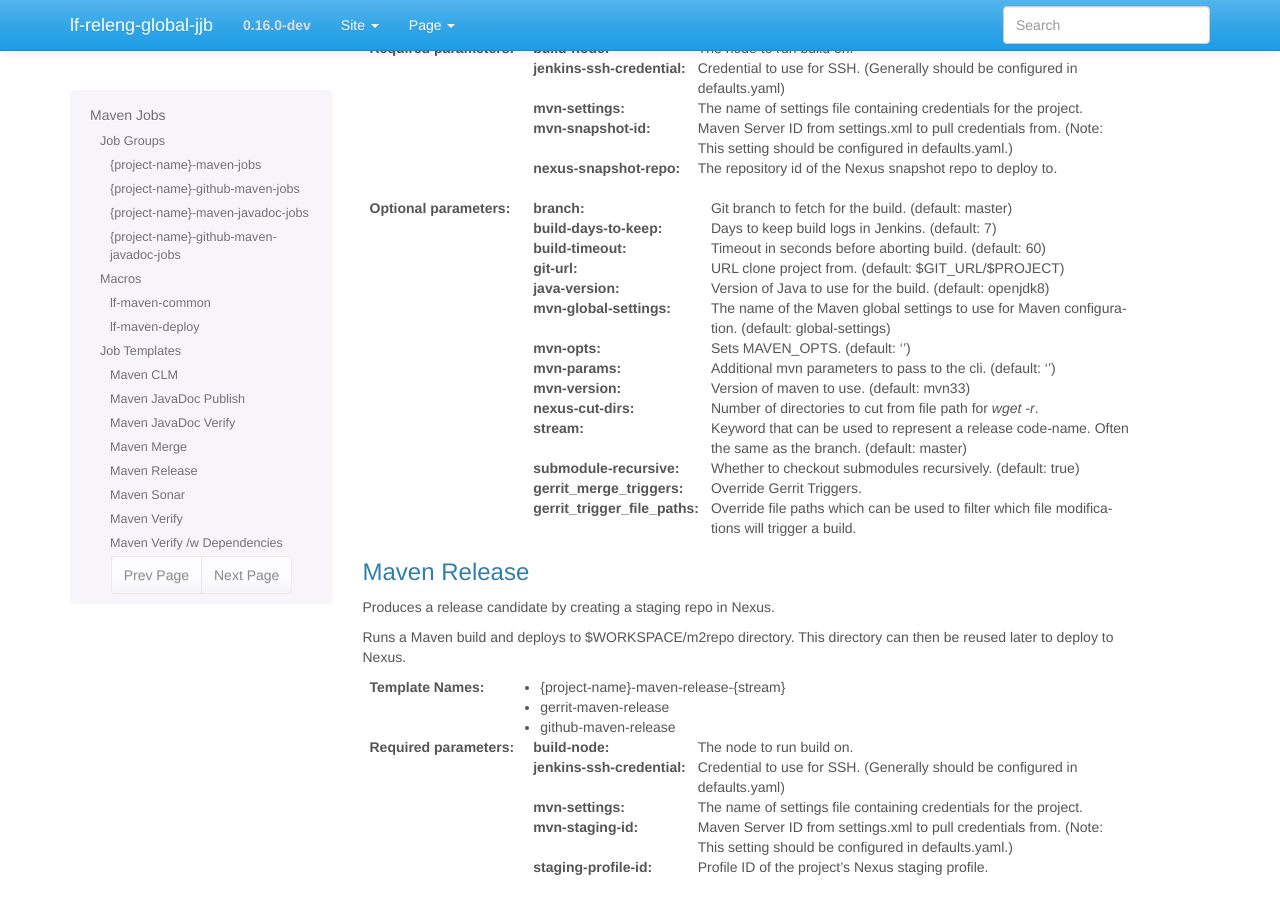
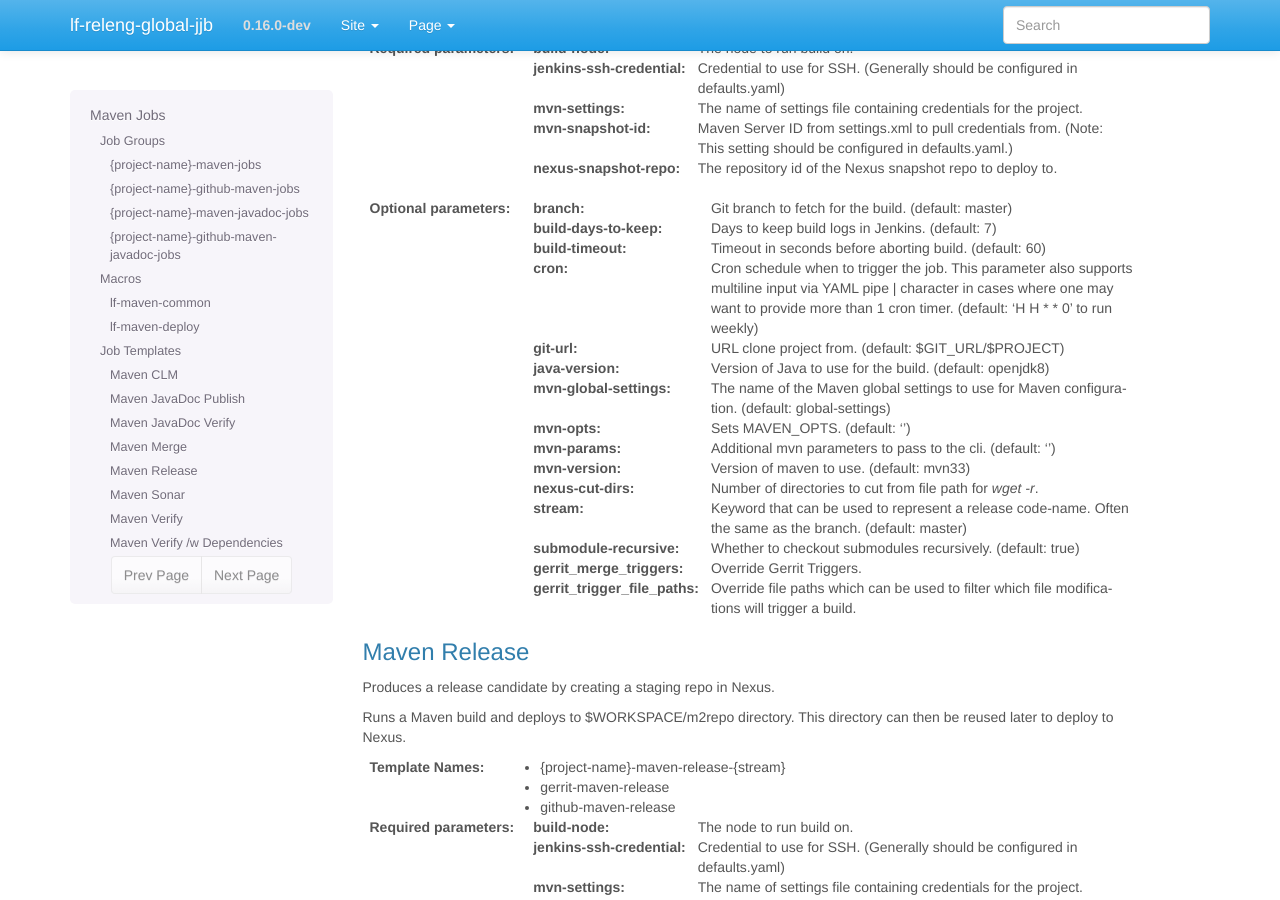
Before and after one commit to lfit/releng-global-jjb, a Sphinx documentation site: the page built from docs/jjb/lf-maven-jobs.rst, in a window 1280 px wide and 900 px high, scrolled down 3071 px. Built offline with Sphinx 7.4.7, drawn with Linux system fonts in a browser that asks for light colours; some of the changed text lies outside the part shown.

Commit message:
Refactor macro/template cron param
Be consistent with cron parameter: define in macro, use in template.
Never hard-code a trigger in a job template.
Document the parameters in the RST file.

Change-Id: I70a1deefd23bc9498f6c6013fb8751298dec7f53
Signed-off-by: Christopher Lott (cl778h) <clott@research.att.com>

```diff
--- a/docs/jjb/lf-maven-jobs.rst
+++ b/docs/jjb/lf-maven-jobs.rst
@@ -222,6 +222,10 @@ This job uses the following strategy to deploy jobs to Nexus:
     :branch: Git branch to fetch for the build. (default: master)
     :build-days-to-keep: Days to keep build logs in Jenkins. (default: 7)
     :build-timeout: Timeout in seconds before aborting build. (default: 60)
+    :cron: Cron schedule when to trigger the job. This parameter also
+        supports multiline input via YAML pipe | character in cases where
+        one may want to provide more than 1 cron timer. (default: 'H H * * 0'
+        to run weekly)
     :git-url: URL clone project from. (default: $GIT_URL/$PROJECT)
     :java-version: Version of Java to use for the build. (default: openjdk8)
     :mvn-global-settings: The name of the Maven global settings to use for
@@ -313,6 +317,10 @@ interest in that kind of support.
 
     :build-days-to-keep: Days to keep build logs in Jenkins. (default: 7)
     :build-timeout: Timeout in seconds before aborting build. (default: 60)
+    :cron: Cron schedule when to trigger the job. This parameter also
+        supports multiline input via YAML pipe | character in cases where
+        one may want to provide more than 1 cron timer.  (default: 'H H * * 6'
+        to run weekly)
     :git-url: URL clone project from. (default: $GIT_URL/$PROJECT)
     :java-version: Version of Java to use for the build. (default: openjdk8)
     :mvn-global-settings: The name of the Maven global settings to use for
```
Also changed, not shown: 1 other file.
